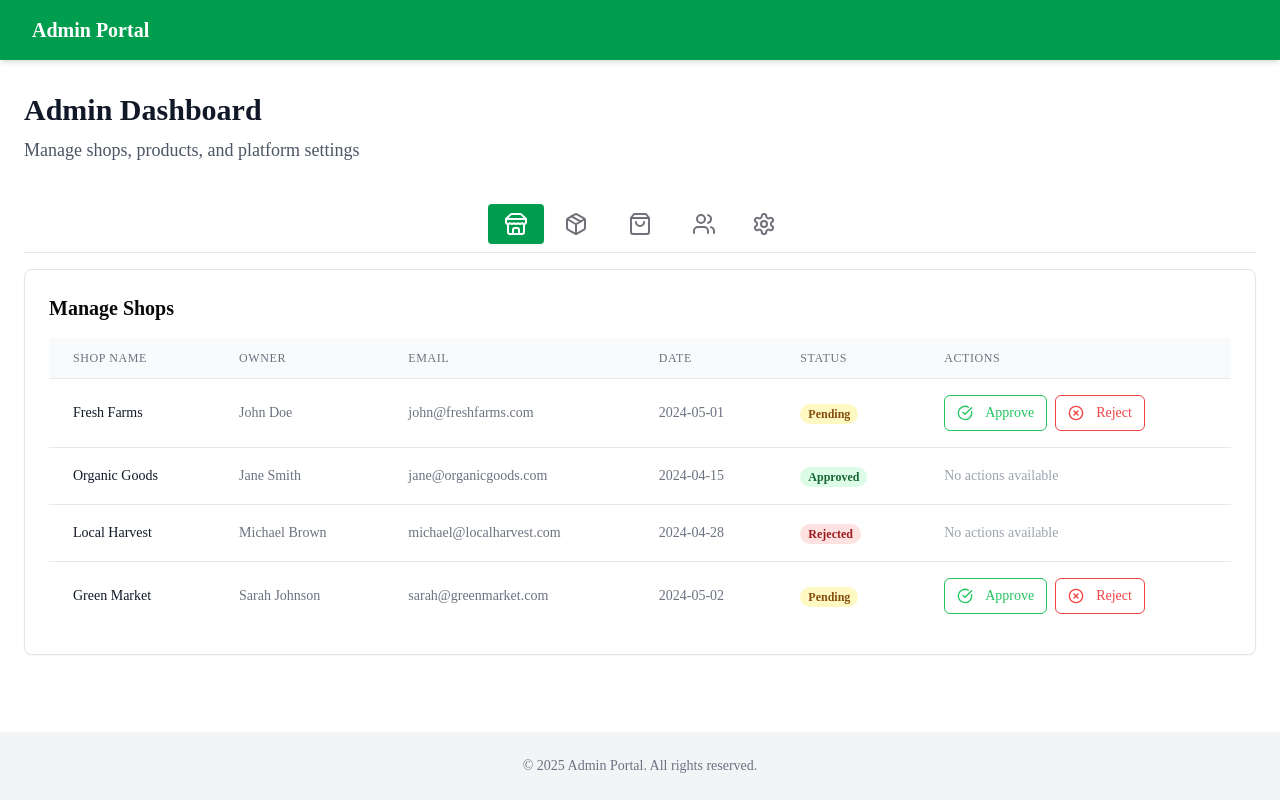
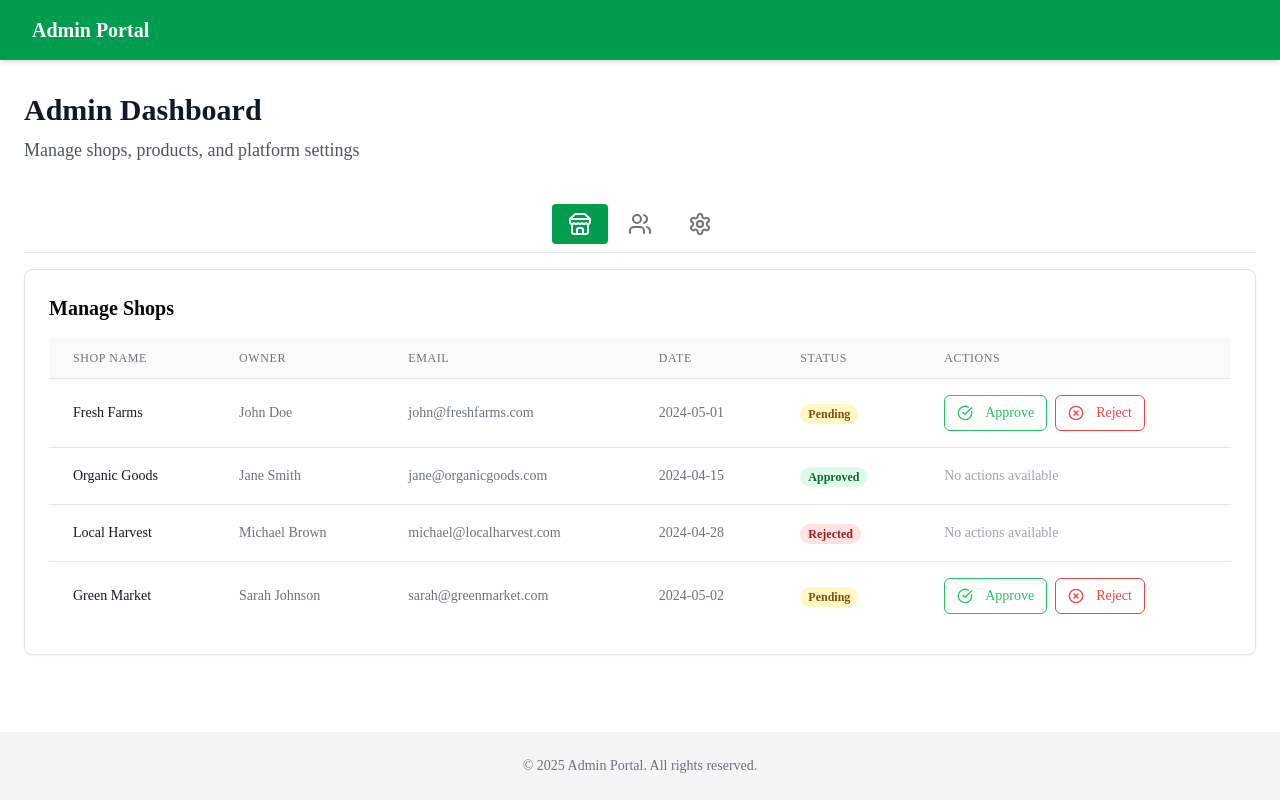
Before and after one commit to KTTfx/farmhouse-admin, a React (Vite) app in the folder admin/: page /dashboard in a window 1280 px wide. Built offline with nearby package versions, Linux system fonts and the light colour scheme.

Commit message:
Remove unused product and order tabs from Admin page

```diff
--- a/admin/src/pages/Admin.tsx
+++ b/admin/src/pages/Admin.tsx
@@ -1,8 +1,7 @@
-
 import { Tabs, TabsContent, TabsList, TabsTrigger } from "@/components/ui/tabs";
 import { Card } from "@/components/ui/card";
 import { ShopTable } from "@/components/Admin/ShopTable";
-import { Store, Package, ShoppingBag, Users, Settings } from "lucide-react";
+import { Store, Users, Settings } from "lucide-react";
 import { AdminLayout } from "@/components/Layout/AdminLayout";
 
 const Admin = () => {
@@ -25,18 +24,6 @@ const Admin = () => {
                   className="data-[state=active]:bg-ghana-green data-[state=active]:text-white px-4 py-2 text-xs"
                 >
                   <Store className="h-4.5 w-4.5" />
-                </TabsTrigger>
-                <TabsTrigger
-                  value="products"
-                  className="data-[state=active]:bg-ghana-green data-[state=active]:text-white px-4 py-2 text-xs mx-1"
-                >
-                  <Package className="h-4.5 w-4.5" />
-                </TabsTrigger>
-                <TabsTrigger
-                  value="orders"
-                  className="data-[state=active]:bg-ghana-green data-[state=active]:text-white px-4 py-2 text-xs mx-1"
-                >
-                  <ShoppingBag className="h-4.5 w-4.5" />
                 </TabsTrigger>
                 <TabsTrigger
                   value="users"
```
